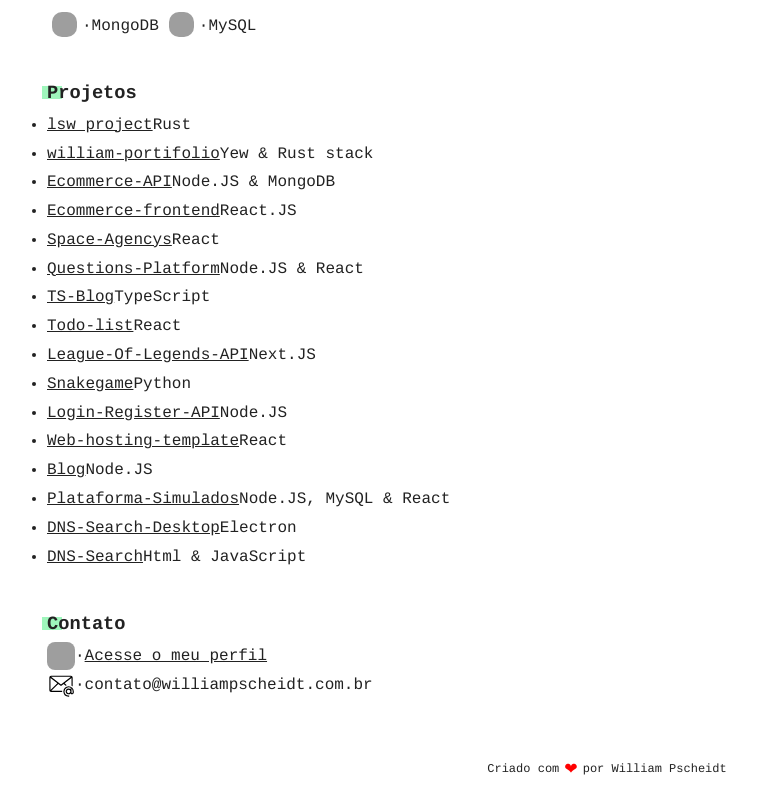
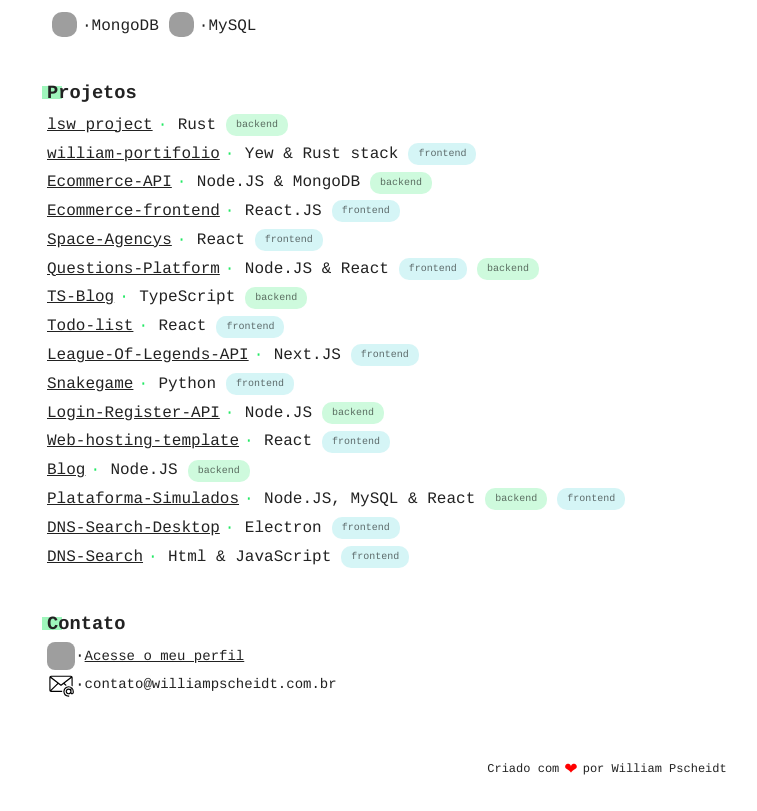
Before and after one commit to WilliamPscheidt/william-portifolio-react, a React (Create React App) app: page / in a window 1280 px wide. Shown: the part 893-1704 px from the top of the page, without its empty margins (33-790 px from the left). Built offline with nearby package versions, Linux system fonts and the light colour scheme; grey boxes are pictures that could not be loaded.

Commit message:
Estilization

```diff
--- a/public/app.css
+++ b/public/app.css
@@ -138,6 +138,11 @@ html {
   align-items: center;
 }
 
+.social-media .texto-contato {
+  font-size: 14px;
+  font-weight: 500;
+}
+
 .social-media .icon {
   width: 28px;
   height: 28px;
@@ -170,6 +175,44 @@ html {
     font-size: 25px;
   }
 }
+
+.projetos .projeto_ {
+  display: flex;
+  align-items: center;
+}
+
+.projetos .projeto_ .tech {
+  margin-left: -5px;
+}
+
+.projetos .projeto_ #separator {
+  padding: 0 5px;
+  color: #22e964;
+  width: 30px;
+}
+
+.projetos .projeto_ .tag {
+  display: flex;
+  align-items: center;
+  justify-content: center;
+  margin-left: 10px;
+  font-size: 10px;
+  padding: 2px 10px;
+  border-radius: 10px;
+}
+
+.projetos .projeto_ #backend {
+  background-color: #22e96438;
+}
+
+.projetos .projeto_ #frontend {
+  background-color: #1dc8ce2f;
+}
+
+.projetos .projeto_ .tag span {
+  color: rgba(0, 0, 0, 0.568);
+}
+
 @media only screen and (max-width: 768px) {
     *,
   body,
@@ -225,6 +268,10 @@ html {
   .active::after {
     display: none;
   }
+
+  .projetos .projeto_ .tag {
+    display: none;
+  }
 }
 
 @media only screen and (max-width: 434px) {
--- a/src/components/contato.js
+++ b/src/components/contato.js
@@ -7,12 +7,12 @@ const contato = () => {
             <div className="social-media">
                 <img className="icon" src="https://cdn.jsdelivr.net/gh/devicons/devicon/icons/linkedin/linkedin-original.svg" alt="linkedin-icon" />
                 <span id="separator">·</span>
-                <a href="https://www.linkedin.com/in/william-pscheidt-9193341a4/">Acesse o meu perfil</a>
+                <a href="https://www.linkedin.com/in/william-pscheidt-9193341a4/" className='texto-contato'>Acesse o meu perfil</a>
             </div>
             <div className="social-media">
                 <img className="icon" src={emailIcon} alt="linkedin-icon" />
                 <span id="separator">·</span>
-                <span>contato@williampscheidt.com.br</span>
+                <span className='texto-contato'>contato@williampscheidt.com.br</span>
             </div>
         </section>
     )
--- a/src/components/projetos.js
+++ b/src/components/projetos.js
@@ -5,69 +5,139 @@ const projetos = () => {
                 Projetos
             </h3>
             <ul>
-                <li>
+                <li className="projeto_">
                     <a href="https://github.com/WilliamPscheidt/lsw-windows"> lsw project</a>
-                       Rust
+                    <span id="separator">·</span>
+                    <span class="tech">Rust</span>
+                    <div className="tag" id="backend">
+                        <span>backend</span>
+                    </div>
                 </li>
-                <li>
+                <li className="projeto_">
                     <a href="https://github.com/WilliamPscheidt/william-portifolio"> william-portifolio</a>
-                       Yew & Rust stack
+                    <span id="separator">·</span>
+                    <span class="tech">Yew & Rust stack</span>
+                    <div className="tag" id="frontend">
+                        <span>frontend</span>
+                    </div>
                 </li>
-                <li>
+                <li className="projeto_">
                     <a href="https://github.com/WilliamPscheidt/Ecommerce-API"> Ecommerce-API</a>
-                       Node.JS & MongoDB
+                    <span id="separator">·</span>
+                    <span class="tech">Node.JS & MongoDB</span>
+                    <div className="tag" id="backend">
+                        <span>backend</span>
+                    </div>
                 </li>
-                <li>
+                <li className="projeto_">
                     <a href="https://github.com/WilliamPscheidt/Ecommerce-frontend"> Ecommerce-frontend</a>
-                       React.JS
+                    <span id="separator">·</span>
+                    <span class="tech">React.JS</span>
+                    <div className="tag" id="frontend">
+                        <span>frontend</span>
+                    </div>
                 </li>
-                <li>
+                <li className="projeto_">
                     <a href="https://github.com/WilliamPscheidt/Space-Agencys"> Space-Agencys</a>
-                       React
+                    <span id="separator">·</span>
+                    <span class="tech">React</span>
+                    <div className="tag" id="frontend">
+                        <span>frontend</span>
+                    </div>
                 </li>
-                <li>
+                <li className="projeto_">
                     <a href="https://github.com/WilliamPscheidt/Questions-Platform"> Questions-Platform</a>
-                       Node.JS & React
+                    <span id="separator">·</span>
+                    <span class="tech">Node.JS & React</span>
+                    <div className="tag" id="frontend">
+                        <span>frontend</span>
+                    </div>
+                    <div className="tag" id="backend">
+                        <span>backend</span>
+                    </div>
                 </li>
-                <li>
+                <li className="projeto_">
                     <a href="https://github.com/WilliamPscheidt/TS-Blog"> TS-Blog</a>
-                       TypeScript
+                    <span id="separator">·</span>
+                    <span class="tech">TypeScript</span>
+                    <div className="tag" id="backend">
+                        <span>backend</span>
+                    </div>
                 </li>
-                <li>
+                <li className="projeto_">
                     <a href="https://github.com/WilliamPscheidt/Todo-list"> Todo-list</a>
-                       React
+                    <span id="separator">·</span>
+                    <span class="tech">React</span>
+                    <div className="tag" id="frontend">
+                        <span>frontend</span>
+                    </div>
                 </li>
-                <li>
+                <li className="projeto_">
                     <a href="https://github.com/WilliamPscheidt/League-Of-Legends-API"> League-Of-Legends-API</a>
-                       Next.JS
+                    <span id="separator">·</span>
+                    <span class="tech">Next.JS</span>
+                    <div className="tag" id="frontend">
+                        <span>frontend</span>
+                    </div>
                 </li>
-                <li>
+                <li className="projeto_">
                     <a href="https://github.com/WilliamPscheidt/Python-SnakeGame"> Snakegame</a>
-                       Python
+                    <span id="separator">·</span>
+                    <span class="tech">Python</span>
+                    <div className="tag" id="frontend">
+                        <span>frontend</span>
+                    </div>
                 </li>
-                <li>
+                <li className="projeto_">
                     <a href="https://github.com/WilliamPscheidt/Login-Register-API"> Login-Register-API</a>
-                       Node.JS
+                    <span id="separator">·</span>
+                    <span class="tech">Node.JS</span>
+                    <div className="tag" id="backend">
+                        <span>backend</span>
+                    </div>
                 </li>
-                <li>
+                <li className="projeto_">
                     <a href="https://github.com/WilliamPscheidt/Web-hosting-template"> Web-hosting-template</a>
-                       React
+                    <span id="separator">·</span>
+                    <span class="tech">React</span>
+                    <div className="tag" id="frontend">
+                        <span>frontend</span>
+                    </div>
                 </li>
-                <li>
+                <li className="projeto_">
                     <a href="https://github.com/WilliamPscheidt/Blog"> Blog</a>
-                       Node.JS
+                    <span id="separator">·</span>
+                    <span class="tech">Node.JS</span>
+                    <div className="tag" id="backend">
+                        <span>backend</span>
+                    </div>
                 </li>
-                <li>
+                <li className="projeto_">
                     <a href="https://github.com/WilliamPscheidt/Plataforma-Simulados"> Plataforma-Simulados</a>
-                       Node.JS, MySQL & React
+                    <span id="separator">·</span>
+                    <span class="tech">Node.JS, MySQL & React</span>
+                    <div className="tag" id="backend">
+                        <span>backend</span>
+                    </div>
+                    <div className="tag" id="frontend">
+                        <span>frontend</span>
+                    </div>
                 </li>
-                <li>
+                <li className="projeto_">
                     <a href="https://github.com/WilliamPscheidt/DNS-Search-Desktop"> DNS-Search-Desktop</a>
-                       Electron
+                    <span id="separator">·</span>
+                    <span class="tech">Electron</span>
+                    <div className="tag" id="frontend">
+                        <span>frontend</span>
+                    </div>
                 </li>
-                <li>
+                <li className="projeto_">
                     <a href="https://github.com/WilliamPscheidt/DNS-Search"> DNS-Search</a>
-                      Html & JavaScript
+                    <span id="separator">·</span>
+                    <span class="tech">Html & JavaScript</span>
+                    <div className="tag" id="frontend">
+                        <span>frontend</span>
+                    </div>
                 </li>
             </ul>
         </section>
```
